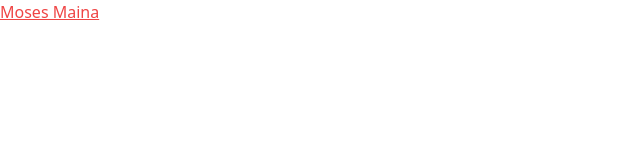
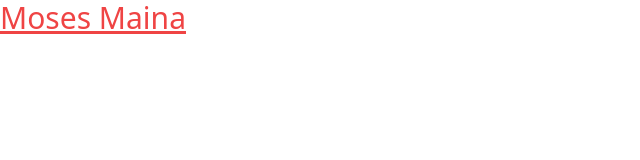
Before and after one commit to Moses-Maina-ctrl/moses-maina-portfolio, a website: page index.html in a window 1280 px wide. Shown: the whole page, without its empty margins (0-640 px from the left). Drawn offline with Linux system fonts and the light colour scheme.

Commit message:
Create files

```diff
--- a/index.html
+++ b/index.html
@@ -8,7 +8,7 @@
 </head>
 <body>
     <div>
-      <h1 class="text-red-500 underline">Moses Maina</h1>
+      <h1 class="text-red-500 underline text-3xl ">Moses Maina</h1>
     </div>
 </body>
 </html>
```
Also changed, not shown: css/style.css.
